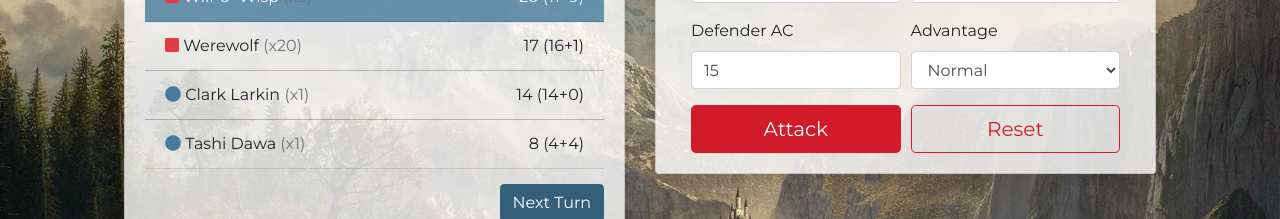
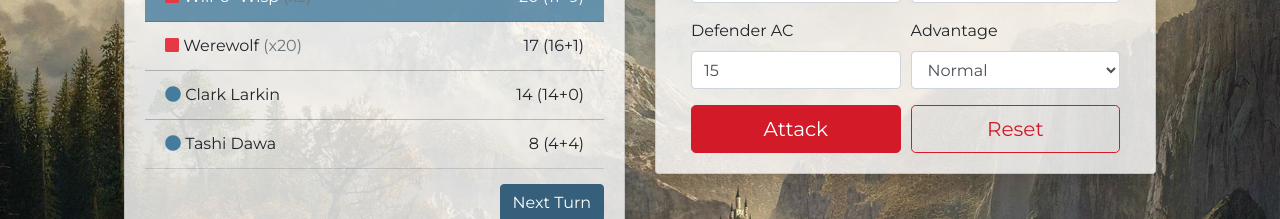
Before and after one commit to DougKeller/DMTools, an Angular app in the folder webclient/: page /combat in a window 1280 px wide. Shown: the part 217-436 px from the top of the page. Built offline with nearby package versions, Linux system fonts and the light colour scheme.

Commit message:
Improve grouping for statuses

```diff
--- a/webclient/src/app/modules/combat/initiative/initiative.component.html
+++ b/webclient/src/app/modules/combat/initiative/initiative.component.html
@@ -28,8 +28,14 @@
     <ul class="list-group list-group-flush mt-3" *ngIf="rolls">
       <li class="list-group-item" *ngFor="let roll of rolls; index as i" [class.active]="i === currentRollIndex">
         <i class="fas fa-circle" [ngClass]="{ 'fa-circle text-blue': isPlayer(roll.group.creature), 'fa-square text-red': !isPlayer(roll.group.creature) }"></i>
-        {{ roll.group.creature.name }} <span class="text-muted">(x{{ roll.group.quantity }})</span>
-        <div class="float-right">{{ displayFor(roll) }}</div>
+        {{ roll.group.creature.name }}
+        <span class="text-muted" *ngIf="roll.group.quantity > 1">
+          (x{{ roll.group.quantity }})
+        </span>
+
+        <div class="float-right">
+          {{ displayFor(roll) }}
+        </div>
       </li>
     </ul>
     <div class="row mt-3">
--- a/webclient/src/app/modules/combat/initiative/initiative.component.ts
+++ b/webclient/src/app/modules/combat/initiative/initiative.component.ts
@@ -39,7 +39,15 @@ export class InitiativeComponent {
 
   setTurnOrder(): void {
     this.round += 1;
-    this.rolls = this.rolls.sort((a, b) => a.sum < b.sum ? 1 : -1);
+    this.rolls = this.rolls.sort((a, b) => {
+      if (a.sum === b.sum) {
+        let modA = a.group.creature.modifier(Ability.Dexterity);
+        let modB = b.group.creature.modifier(Ability.Dexterity);
+        return modB - modA;
+      }
+
+      return b.sum - a.sum;
+    });
     this.currentRollIndex = 0;
   }
 
@@ -57,11 +65,22 @@ export class InitiativeComponent {
     this.rollInitiative();
   }
 
+  randomizeRolls(): void {
+    this.rolls.forEach((roll) => {
+      roll.base += Dice.d(4).roll();
+      roll.base -= Dice.d(4).roll();
+      roll.base = Math.min(roll.base, 20);
+      roll.base = Math.max(roll.base, 1);
+      roll.sum = roll.base + roll.modifier;
+    });
+  }
+
   nextTurn(): void {
     this.currentRollIndex += 1;
 
     if (this.currentRollIndex >= this.rolls.length) {
       this.currentRollIndex = 0;
+      this.randomizeRolls();
       this.setTurnOrder();
     }
   }
--- a/webclient/src/app/modules/common/interfaces/group.ts
+++ b/webclient/src/app/modules/common/interfaces/group.ts
@@ -2,6 +2,5 @@ import { Creature } from '@dm/common/models/creature';
 
 export interface Group {
   creature: Creature;
-  quantity: number;
-  hitpoints?: number[];
+  quantity: number
 }
--- a/webclient/src/app/modules/common/models/encounter.ts
+++ b/webclient/src/app/modules/common/models/encounter.ts
@@ -6,47 +6,23 @@ import { CreatureStatus } from '@dm/common/interfaces/creature_status';
 
 export class Encounter {
   groups: Group[];
+  creatureStatuses: CreatureStatus[];
 
   constructor(groups: Group[]) {
     this.groups = groups;
-    this.groups.forEach((group) => {
-      if (!group.hitpoints) {
-        group.hitpoints = new Array(group.quantity);
-      }
-    });
-  }
-
-  reset(group: Group): void {
-    group.hitpoints = [];
-
-    for(let i = 0; i < group.quantity; i += 1) {
-      group.hitpoints.push(group.creature.hitpoints);
-    }
+    this.creatureStatuses = [];
   }
 
   resetAll(): void {
-    this.groups.forEach(this.reset);
-  }
-
-  get creatureStatuses(): CreatureStatus[] {
-    let creatureStatuses: CreatureStatus[] = [];
-
+    this.creatureStatuses = [];
     this.groups.forEach((group) => {
-      if (!group.hitpoints) {
-        return;
-      }
-
       for (var i = 0; i < group.quantity; i += 1) {
-        creatureStatuses.push({
+        this.creatureStatuses.push({
           creature: group.creature,
-          hitpoints: group.hitpoints[i],
+          hitpoints: group.creature.hitpoints,
           id: i + 1
         })
       }
     });
-
-    console.log(creatureStatuses);
-
-    return creatureStatuses;
   }
 }
```
